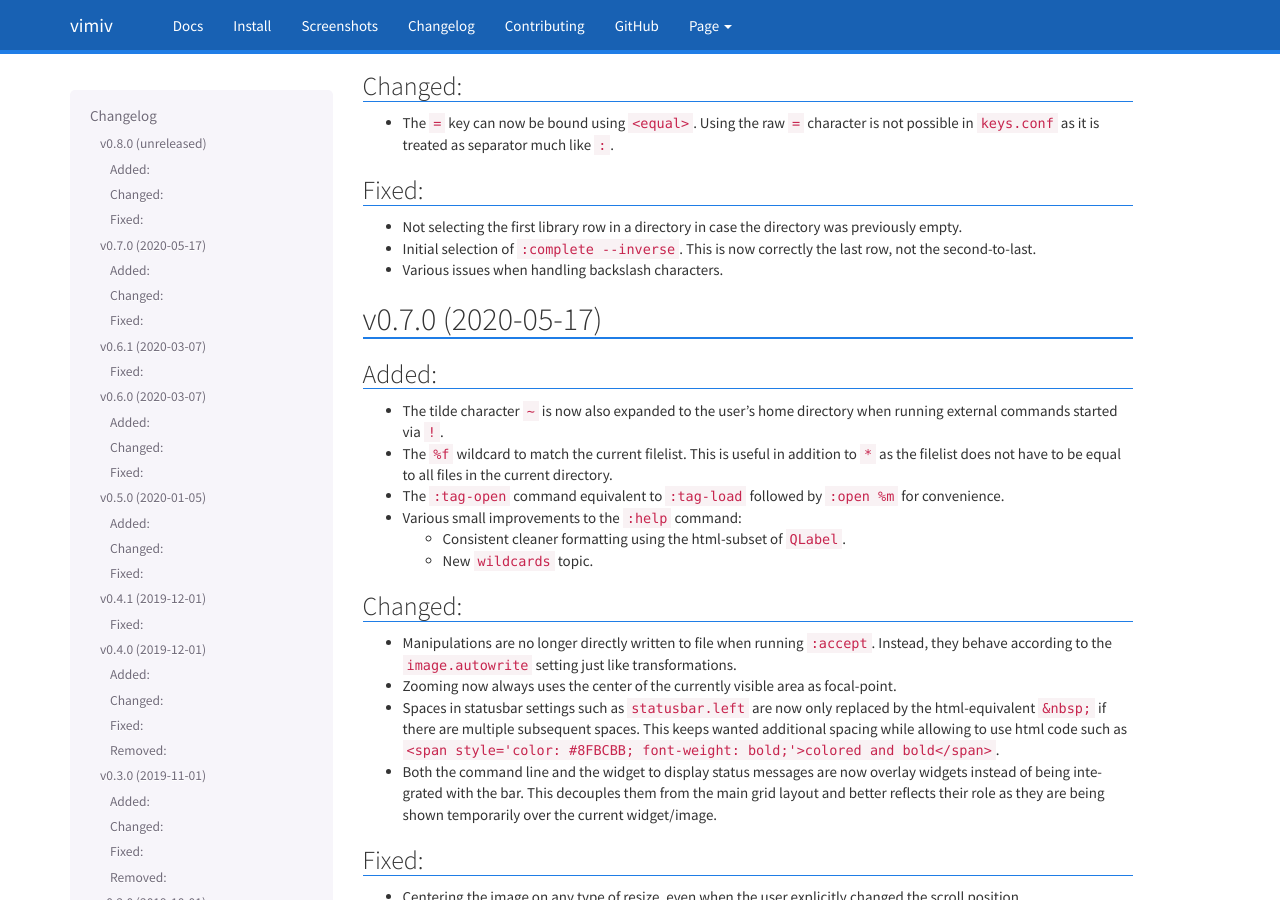
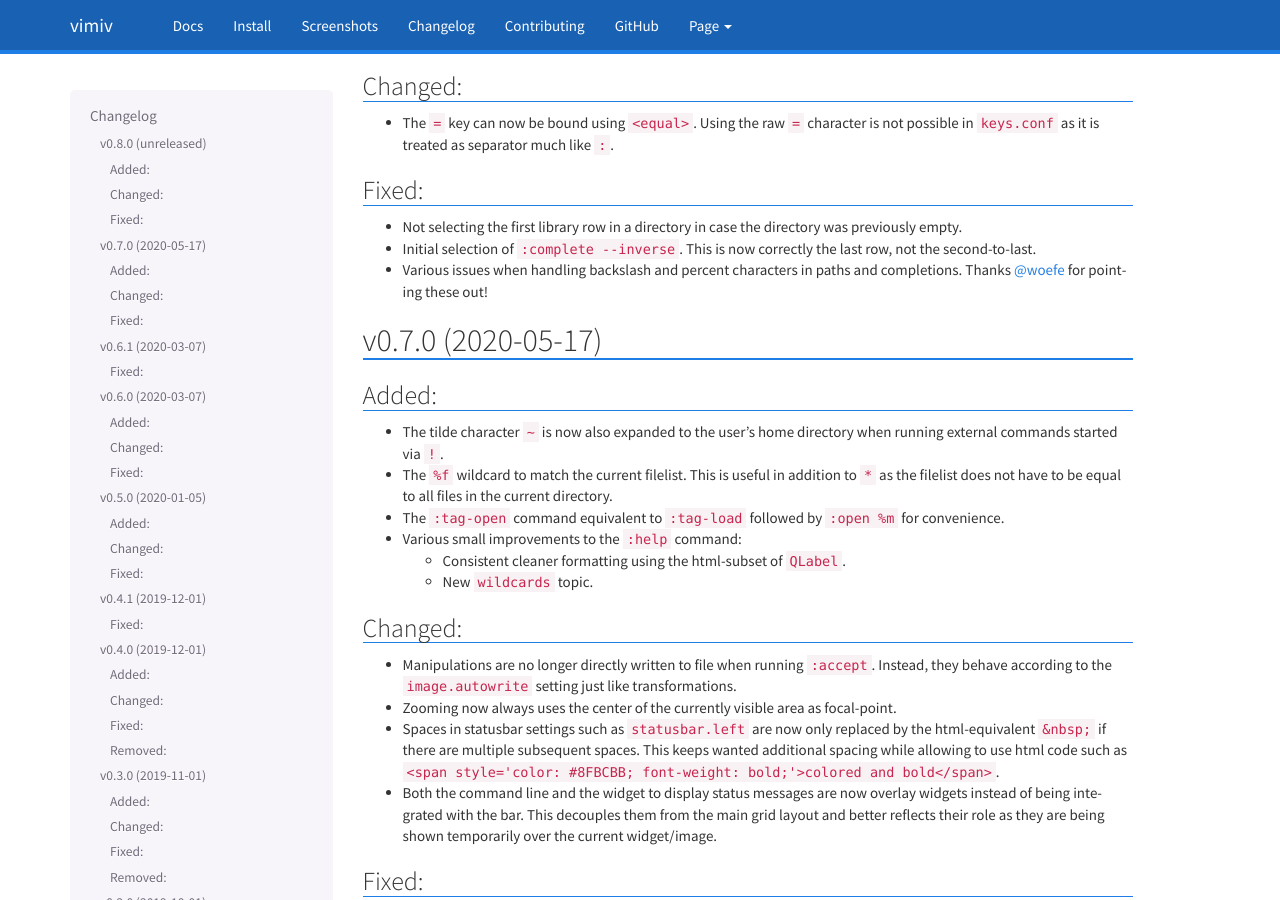
Before and after one commit to karlch/vimiv-qt, a Sphinx documentation site: the page built from docs/changelog.rst, in a window 1280 px wide and 900 px high, scrolled down 335 px. Built offline with Sphinx 7.4.7, drawn with Linux system fonts in a browser that asks for light colours.

Commit message:
Update changelog for fiexed percent issues

```diff
--- a/docs/changelog.rst
+++ b/docs/changelog.rst
@@ -31,7 +31,9 @@
   previously empty.
 * Initial selection of ``:complete --inverse``. This is now correctly the last row, not
   the second-to-last.
-* Various issues when handling backslash characters.
+* Various issues when handling backslash and percent characters in paths and
+  completions. Thanks
+  `@woefe <https://github.com/woefe>`_ for pointing these out!
 
 
 v0.7.0 (2020-05-17)
```
